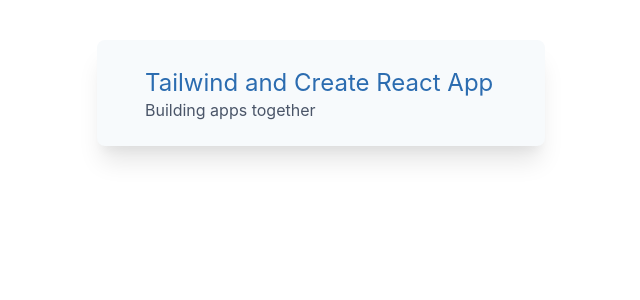
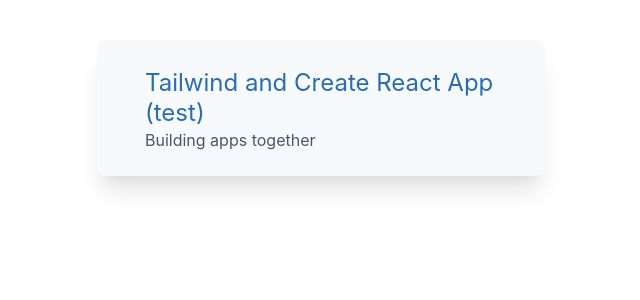
Before and after one commit to GabrielmLinassi/aos-prototype-1, a React (Create React App) app: page / in a window 1280 px wide. Shown: the top 300 px of the page, without its empty margins (319-959 px from the left). Built offline with nearby package versions, Linux system fonts and the light colour scheme.

Commit message:
Update App.tsx

```diff
--- a/src/App.tsx
+++ b/src/App.tsx
@@ -7,7 +7,7 @@
   <div className="max-w-md mx-auto flex p-6 bg-gray-100 mt-10 rounded-lg shadow-xl">
     <div className="ml-6 pt-1">
       <h1 className="text-2xl text-blue-700 leading-tight">
-        Tailwind and Create React App
+        Tailwind and Create React App (test)
       </h1>
       <p className="text-base text-gray-700 leading-normal">
         Building apps together
```
